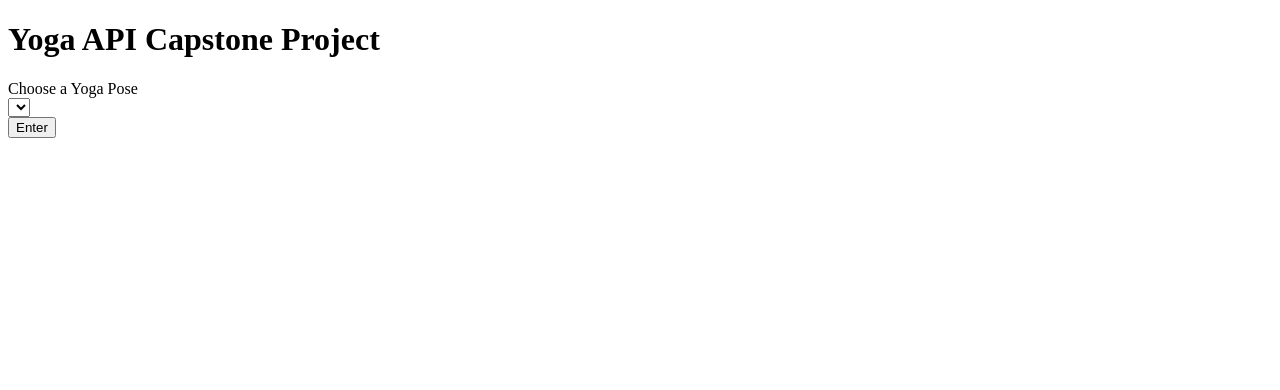
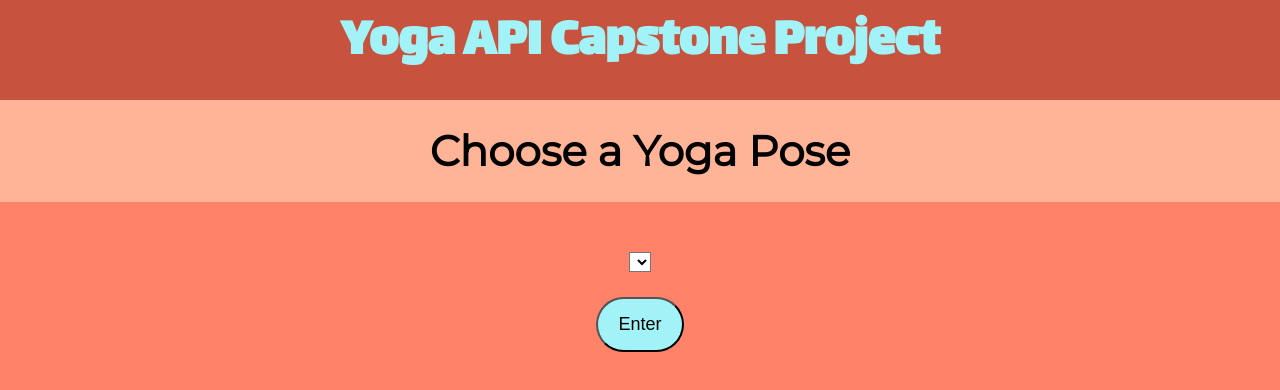
Before and after one commit to SuitcaseCoder/Yoga-API_Capstone, a plain HTML site: page index.html in a window 1280 px wide. Drawn offline with nearby package versions, Linux system fonts and the light colour scheme; no server answers.

Commit message:
adding style-1

```diff
--- a/index.html
+++ b/index.html
@@ -2,14 +2,17 @@
 <html lang="en" dir="ltr">
   <head>
     <meta charset="utf-8">
+    <title>Yoga API Capstone Project</title>
     <link rel="stylesheet" href="main.css">
-    <title>Yoga API Capstone Project</title>
+    <link href="https://fonts.googleapis.com/css?family=Anton|Lalezar|Major+Mono+Display|Montserrat" rel="stylesheet">
+
   </head>
   <body>
-    <h1>Yoga API Capstone Project</h1>
-
+    <header class="header-background">
+      <h1>Yoga API Capstone Project</h1>
+    </header>
     <form class="dropdown-form">
-      <label for="pose-select">Choose a Yoga Pose</label>
+      <label for="pose-select"><h2>Choose a Yoga Pose</h2></label>
       <div class="dropdown-container">
         <select class="select-dropdown">
 
--- a/main.css
+++ b/main.css
@@ -1,3 +1,63 @@
+*{
+  display: block;
+  margin: 0 auto;
+  text-align: center;
+}
+
+/* colors
+primary #ff8269
+light-primary #ffb397
+dark-primary #c7523e
+
+secondary #a2f3f7
+light-secondary #d6ffff
+dark-secondary #70c0c4 */
+
+title {
+  display: none;
+}
+
+.header-background{
+  height: 100px;
+  background-color: #c7523e;
+}
+
+h1 {
+  font-family: 'Lalezar', sans-serif;
+  font-size: 55px;
+  color: #a2f3f7
+}
+
+body {
+  background-color: #ff8269;
+}
+
+h2 {
+  font-family: 'Montserrat', sans-serif;
+  background-color: #ffb397;
+  padding: 25px;
+  font-size: 42px;
+}
+
+.select-dropdown {
+  font-size: 14px;
+  background-color: white;
+  margin-top: 50px;
+  margin-bottom: 25px;
+}
+
+.dropdown-style {
+  text-align: center;
+}
+
+button {
+  background-color: #a2f3f7;
+  padding: 15px 20px;
+  border-radius: 50px;
+  font-size: 18px;
+  margin-bottom: 20px;
+
+}
 img {
   max-width: 200px;
   height: auto;
--- a/script.js
+++ b/script.js
@@ -13,11 +13,10 @@ function listOfAllYogaPoses(){
 }
 
 function callYoutubeAPI(valueSelected){
-  fetch(`https://www.googleapis.com/youtube/v3/search?part=snippet&q=how+to+do+${valueSelected}+yoga+pose&maxResults=1&key=${youtube_Key}`)
+  fetch(`https://www.googleapis.com/youtube/v3/search?part=snippet&q=how+to+do+${valueSelected}+yoga+pose&maxResults=1&&safeSearch=moderate&key=${youtube_Key}`)
   .then(youtubeResult =>
     youtubeResult.json())
   .then(youtubeResult => {
-    console.log(youtubeResult);
     displayOtherResults(youtubeResult.items[0]);
   })
   .catch(error =>
@@ -25,25 +24,17 @@ function callYoutubeAPI(valueSelected){
 }
 
 function getVariableforAllPoses(newResult){
-
-  console.log(newResult);
   for(let i=0; i<newResult.length; i++){
     let allPoses = newResult[i].english_name;
-    console.log(allPoses);
-
     $('.select-dropdown').append(
       `
       <option class="dropdown-style" value="${allPoses}">
         ${allPoses}
       </option>
       `)
-
     if(allPoses === newResult[i].english_name){
       let sanskritName = newResult[i].sanskrit_name;
       let poseImage = newResult[i].img_url;
-      console.log(sanskritName);
-      console.log(poseImage);
-
     }
   }
   submitButton(newResult);
@@ -58,23 +49,18 @@ function submitButton(newResult){
     for(let i=0; i<newResult.length; i++){
       if(valueSelected === newResult[i].english_name){
         let objectSelected = newResult[i];
-        console.log(newResult[i]);
         displayResults(objectSelected);
-        // displayOtherResults();
       }
     }
   });
-  // callYoutubeAPI();
 }
 
 function displayResults(objectSelected){
-
   $('.results').empty();
   $('.results').append(`
       <h2>Sanskrit Name</h2>
       <p>${objectSelected.sanskrit_name}</p>
       <img src="${objectSelected.img_url}"></img>
-
     `)
 }
 
@@ -88,7 +74,6 @@ function displayOtherResults(video){
 
 function init() {
 	listOfAllYogaPoses();
-
 }
 
 $(init); //document on ready
```
Lines whose indentation alone changed are shown as unchanged.
